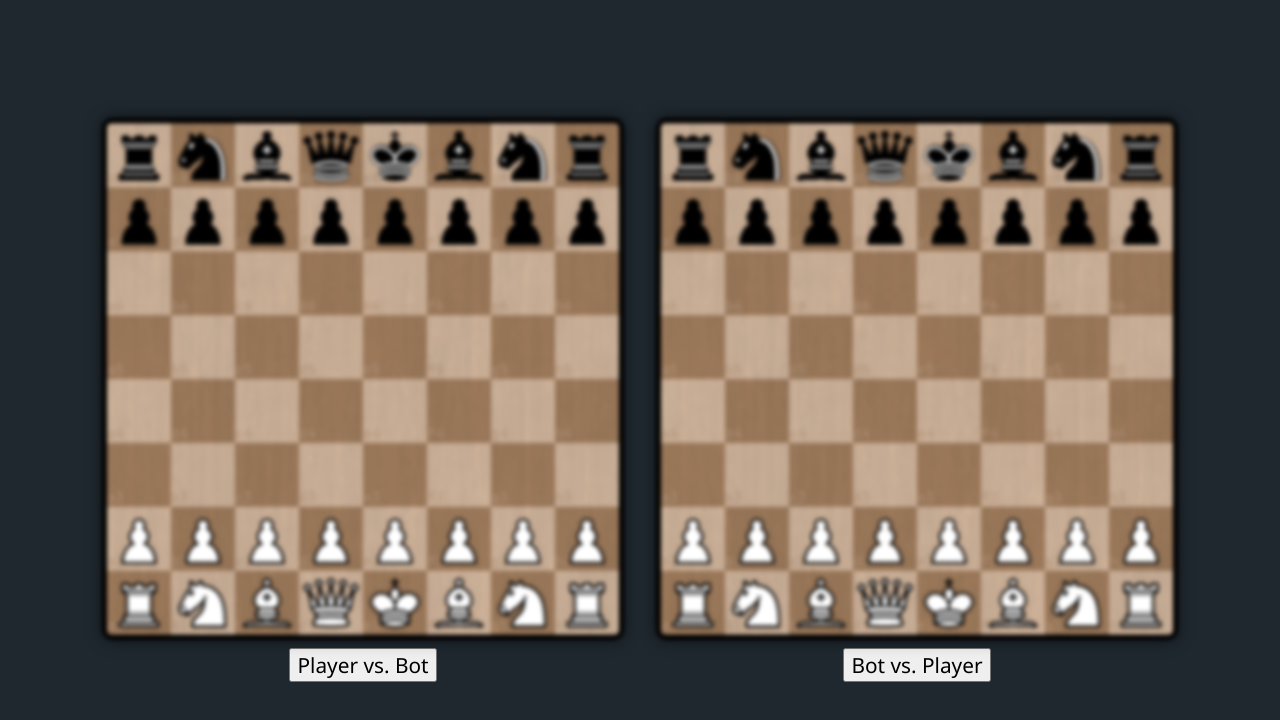
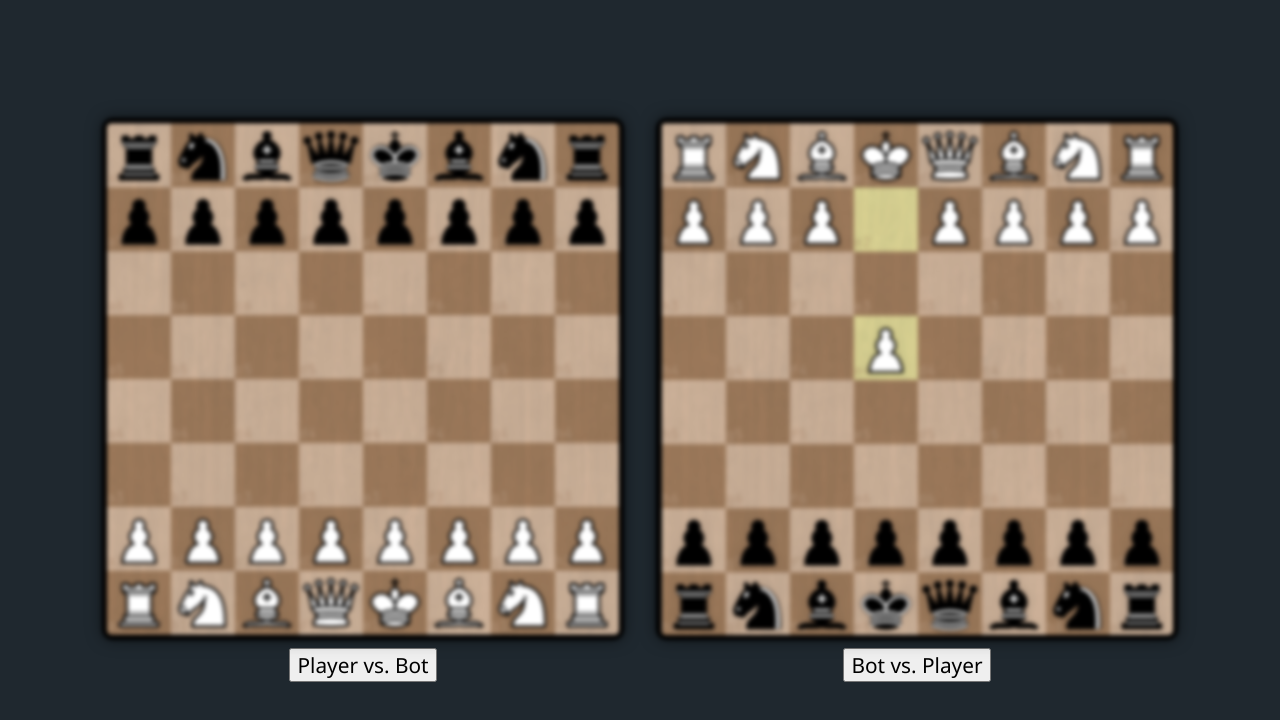
Before and after one commit to Repr-dev/Chess-Bot-WEB, a website: page index.html in a window 1280 px wide. Drawn offline with nearby package versions, Linux system fonts and the light colour scheme.

Commit message:
Added bot-vs-player.png

```diff
--- a/index.html
+++ b/index.html
@@ -25,7 +25,7 @@
                     <button id="p-v-b-button" onclick="window.open('game?mode=pvb', '_self')">Player vs. Bot</button>
                 </div>
                 <div class="game-option-container">
-                    <img class="game-option-thumbnail" src="./assets/player-vs-bot.png" onclick="window.open('game?mode=bvp', '_self')" draggable="false">
+                    <img class="game-option-thumbnail" src="./assets/bot-vs-player.png" onclick="window.open('game?mode=bvp', '_self')" draggable="false">
                     <button id="b-v-p-button" onclick="window.open('game?mode=bvp', '_self')">Bot vs. Player</button>
                 </div>
             </div>
```
Also changed, not shown: assets/bot-vs-player.png (added).
